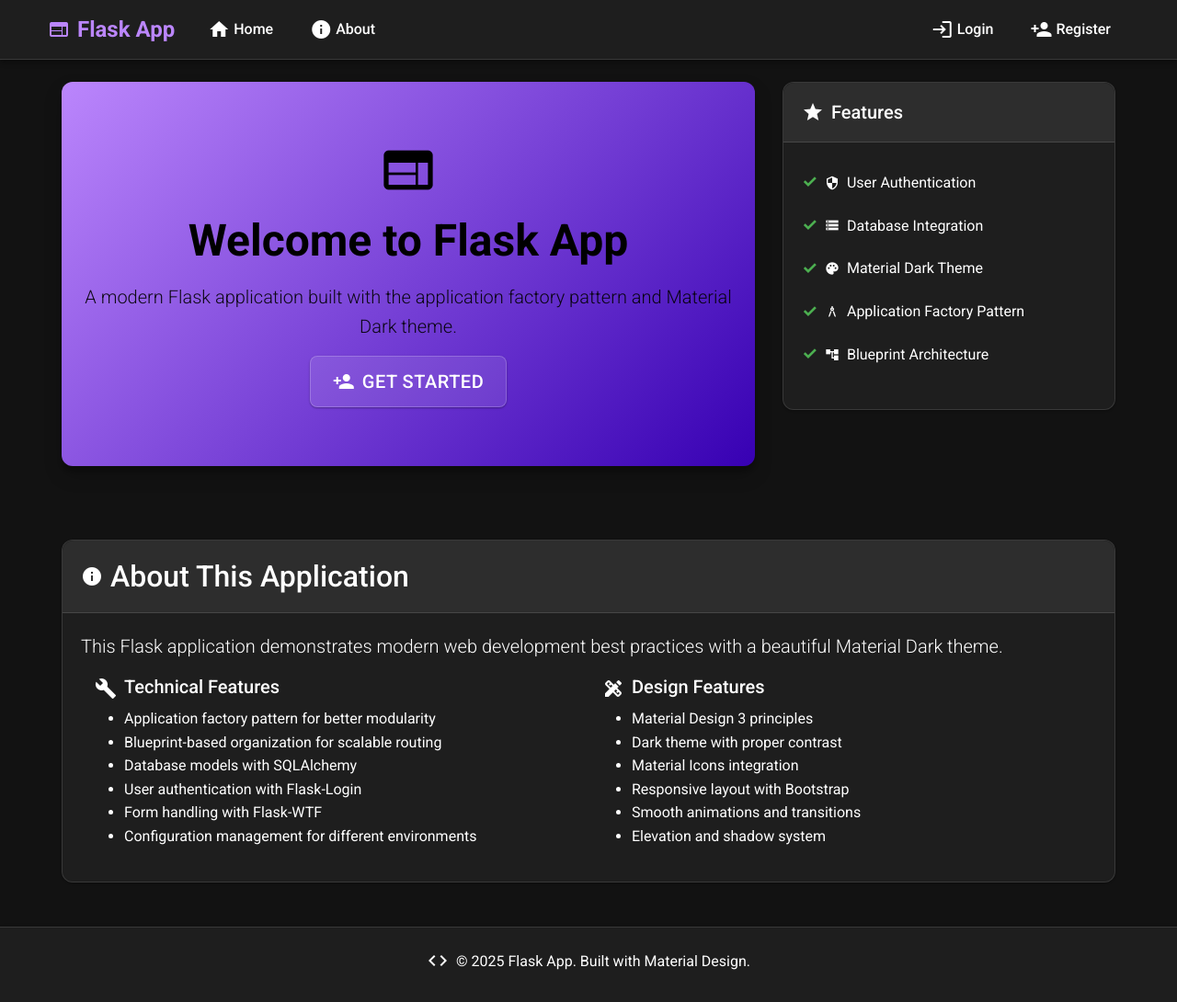
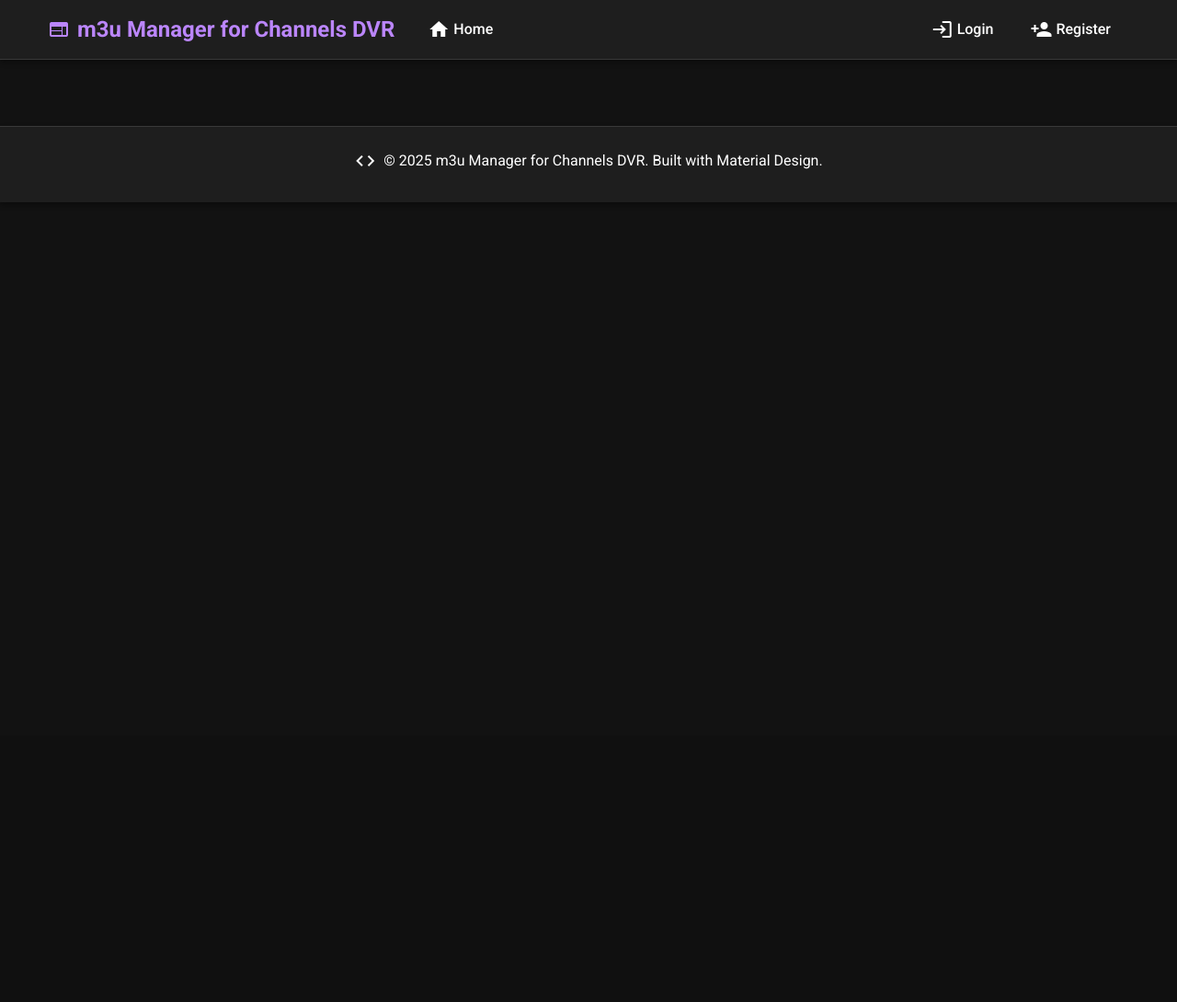
Before and after one commit to kolns/app-train, a Flask app: page / in a window 1280 px wide. Shown: the whole page at 92% size. After the commit the page ends 220 px from the top, so only its background shows below. Run offline with Flask 3, Linux system fonts and the light colour scheme.

Commit message:
Update Libraries

```diff
--- a/app/main/routes.py
+++ b/app/main/routes.py
@@ -9,16 +9,3 @@
 def index():
     """Home page."""
     return render_template('index.html', title='Home')
-
-
-@bp.route('/dashboard')
-@login_required
-def dashboard():
-    """User dashboard (requires login)."""
-    return render_template('dashboard.html', title='Dashboard')
-
-
-@bp.route('/about')
-def about():
-    """About page."""
-    return render_template('about.html', title='About')
--- a/app/models.py
+++ b/app/models.py
@@ -1,5 +1,5 @@
 """Database models for the application."""
-from datetime import datetime
+from datetime import datetime, UTC
 from flask_sqlalchemy import SQLAlchemy
 from flask_login import UserMixin
 from werkzeug.security import generate_password_hash, check_password_hash
@@ -12,7 +12,7 @@
     username = db.Column(db.String(80), unique=True, nullable=False, index=True)
     email = db.Column(db.String(120), unique=True, nullable=False, index=True)
     password_hash = db.Column(db.String(255), nullable=False)
-    created_at = db.Column(db.DateTime, default=datetime.utcnow)
+    created_at = db.Column(db.DateTime, default=lambda: datetime.now(UTC))
     is_active = db.Column(db.Boolean, default=True)
 
     def set_password(self, password):
--- a/app/static/css/style.css
+++ b/app/static/css/style.css
@@ -1,4 +1,4 @@
-/* Material Dark Theme for Flask Application */
+/* Material Dark Theme for m3u Manager for Channels DVR */
 
 :root {
     --primary-color: #bb86fc;
--- a/app/templates/base.html
+++ b/app/templates/base.html
@@ -3,7 +3,7 @@
 <head>
     <meta charset="UTF-8">
     <meta name="viewport" content="width=device-width, initial-scale=1.0">
-    <title>{% if title %}{{ title }} - Flask App{% else %}Flask App{% endif %}</title>
+    <title>{% if title %}{{ title }} - m3u Manager for Channels DVR{% else %}m3u Manager for Channels DVR{% endif %}</title>
 
     <!-- Google Fonts -->
     <link rel="preconnect" href="https://fonts.googleapis.com">
@@ -25,7 +25,7 @@
         <div class="container">
             <a class="navbar-brand d-flex align-items-center" href="{{ url_for('main.index') }}">
                 <i class="material-icons me-2">web</i>
-                Flask App
+                m3u Manager for Channels DVR
             </a>
             <button class="navbar-toggler" type="button" data-bs-toggle="collapse" data-bs-target="#navbarNav">
                 <i class="material-icons">menu</i>
@@ -38,20 +38,6 @@
                             Home
                         </a>
                     </li>
-                    <li class="nav-item">
-                        <a class="nav-link d-flex align-items-center" href="{{ url_for('main.about') }}">
-                            <i class="material-icons me-1">info</i>
-                            About
-                        </a>
-                    </li>
-                    {% if current_user.is_authenticated %}
-                    <li class="nav-item">
-                        <a class="nav-link d-flex align-items-center" href="{{ url_for('main.dashboard') }}">
-                            <i class="material-icons me-1">dashboard</i>
-                            Dashboard
-                        </a>
-                    </li>
-                    {% endif %}
                 </ul>
                 <ul class="navbar-nav">
                     {% if current_user.is_authenticated %}
@@ -110,7 +96,7 @@
         <div class="container text-center">
             <div class="d-flex align-items-center justify-content-center mb-2">
                 <i class="material-icons me-2">code</i>
-                <span>&copy; 2025 Flask App. Built with Material Design.</span>
+                <span>&copy; 2025 m3u Manager for Channels DVR. Built with Material Design.</span>
             </div>
         </div>
     </footer>
--- a/app/templates/index.html
+++ b/app/templates/index.html
@@ -1,82 +1,5 @@
 {% extends "base.html" %}
 
 {% block content %}
-<div class="row">
-    <div class="col-md-8">
-        <div class="hero-section text-center">
-            <div class="container">
-                <i class="material-icons" style="font-size: 4rem; margin-bottom: 1rem;">web</i>
-                <h1 class="display-4">Welcome to Flask App</h1>
-                <p class="lead">A modern Flask application built with the application factory pattern and Material Dark theme.</p>
-                {% if not current_user.is_authenticated %}
-                <a class="btn btn-light btn-lg" href="{{ url_for('auth.register') }}" role="button">
-                    <i class="material-icons me-2">person_add</i>
-                    Get Started
-                </a>
-                {% else %}
-                <a class="btn btn-light btn-lg" href="{{ url_for('main.dashboard') }}" role="button">
-                    <i class="material-icons me-2">dashboard</i>
-                    Go to Dashboard
-                </a>
-                {% endif %}
-            </div>
-        </div>
-    </div>
-    <div class="col-md-4">
-        <div class="card elevation-2">
-            <div class="card-header d-flex align-items-center">
-                <i class="material-icons me-2">star</i>
-                <h5 class="mb-0">Features</h5>
-            </div>
-            <div class="card-body">
-                <ul class="feature-list">
-                    <li><i class="material-icons me-2" style="font-size: 1rem;">security</i>User Authentication</li>
-                    <li><i class="material-icons me-2" style="font-size: 1rem;">storage</i>Database Integration</li>
-                    <li><i class="material-icons me-2" style="font-size: 1rem;">palette</i>Material Dark Theme</li>
-                    <li><i class="material-icons me-2" style="font-size: 1rem;">architecture</i>Application Factory Pattern</li>
-                    <li><i class="material-icons me-2" style="font-size: 1rem;">account_tree</i>Blueprint Architecture</li>
-                </ul>
-            </div>
-        </div>
-    </div>
-</div>
-
-<div class="row mt-5">
-    <div class="col-md-12">
-        <div class="card elevation-1">
-            <div class="card-header d-flex align-items-center">
-                <i class="material-icons me-2">info</i>
-                <h2 class="mb-0">About This Application</h2>
-            </div>
-            <div class="card-body">
-                <p class="lead">This Flask application demonstrates modern web development best practices with a beautiful Material Dark theme.</p>
-
-                <div class="row">
-                    <div class="col-md-6">
-                        <h5><i class="material-icons me-2">build</i>Technical Features</h5>
-                        <ul>
-                            <li>Application factory pattern for better modularity</li>
-                            <li>Blueprint-based organization for scalable routing</li>
-                            <li>Database models with SQLAlchemy</li>
-                            <li>User authentication with Flask-Login</li>
-                            <li>Form handling with Flask-WTF</li>
-                            <li>Configuration management for different environments</li>
-                        </ul>
-                    </div>
-                    <div class="col-md-6">
-                        <h5><i class="material-icons me-2">design_services</i>Design Features</h5>
-                        <ul>
-                            <li>Material Design 3 principles</li>
-                            <li>Dark theme with proper contrast</li>
-                            <li>Material Icons integration</li>
-                            <li>Responsive layout with Bootstrap</li>
-                            <li>Smooth animations and transitions</li>
-                            <li>Elevation and shadow system</li>
-                        </ul>
-                    </div>
-                </div>
-            </div>
-        </div>
-    </div>
-</div>
+<!-- Your content goes here -->
 {% endblock %}
--- a/requirements.txt
+++ b/requirements.txt
@@ -1,7 +1,7 @@
 Flask==2.3.3
 Flask-SQLAlchemy==3.0.5
 Flask-Login==0.6.3
-Flask-WTF==1.1.1
+Flask-WTF==1.2.1
 Flask-Migrate==4.0.5
 WTForms==3.0.1
 python-dotenv==1.0.0
```
Also changed, not shown: app/templates/about.html (deleted, +0 -152 lines), app/templates/dashboard.html (deleted, +0 -121 lines), tests/test_auth.py (+0 -8 lines), tests/test_main.py (+0 -21 lines), README.md.
